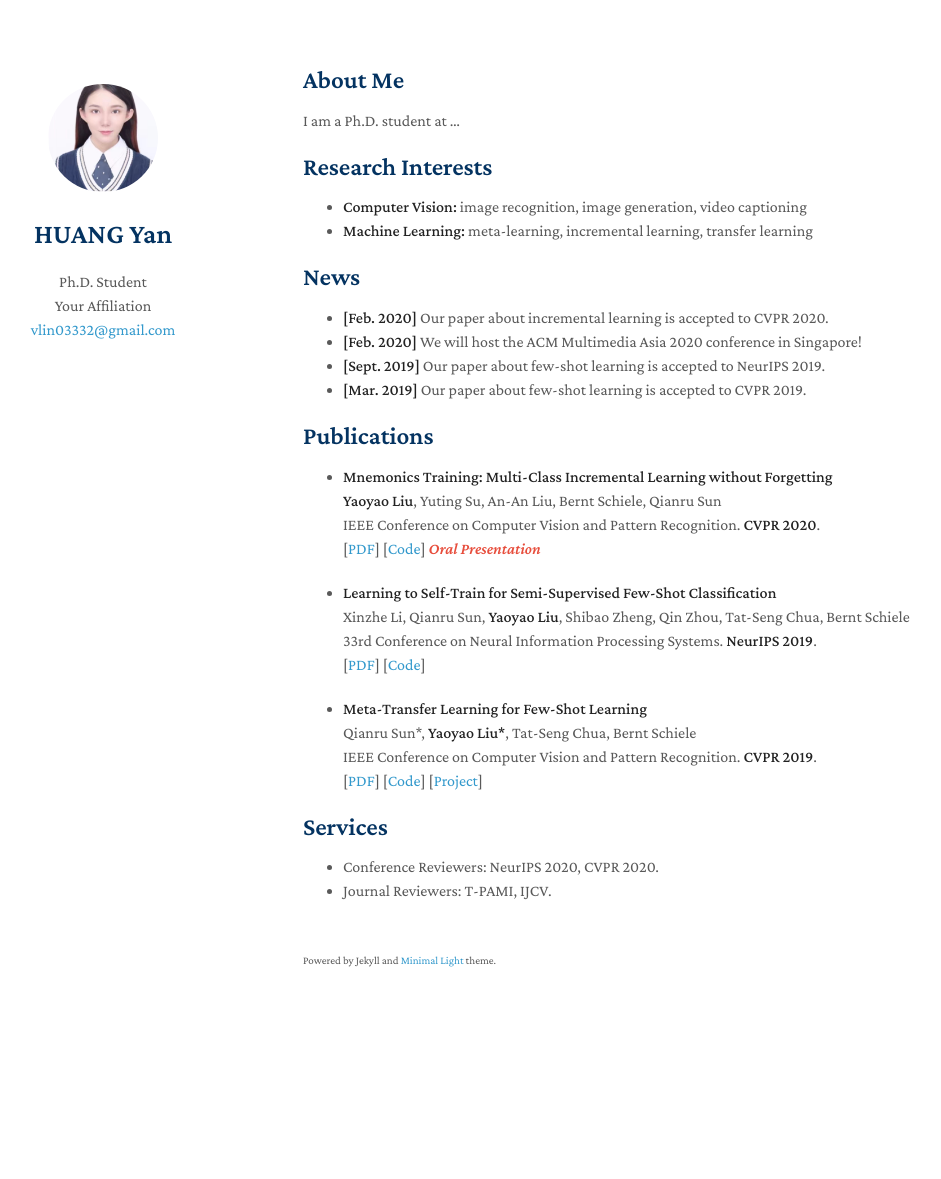
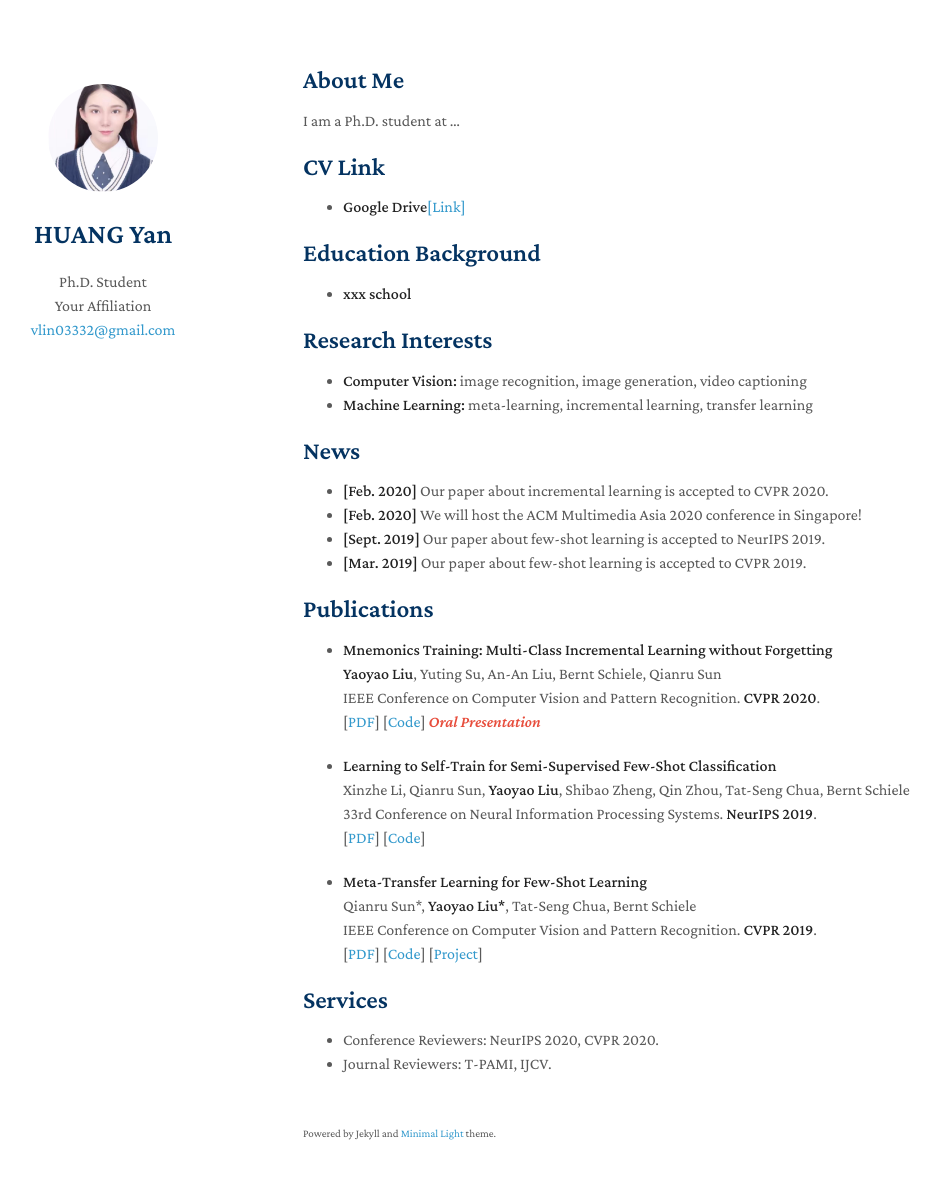
Before and after one commit to huangyan211/HuangYan, a Jekyll site: the page built from index.md, in a window 1280 px wide and 1214 px high. Shown: the top 1179 px of the window, without its empty margins (167-1108 px from the left). Built offline with Jekyll 4.4.1, drawn with Linux system fonts in a browser that asks for light colours; nearby versions of some CDN libraries; a style sheet for code colours, icons or effects is not loaded; our own code applies the rules of GitHub Pages for plain Markdown files.

Commit message:
Update index.md

```diff
--- a/index.md
+++ b/index.md
@@ -5,6 +5,12 @@ layout: homepage
 ## About Me
 
 I am a Ph.D. student at ...
+
+## CV Link
+- **Google Drive**<a href="">[Link]</a>
+
+## Education Background
+- **xxx school**
 
 ## Research Interests
 
```
